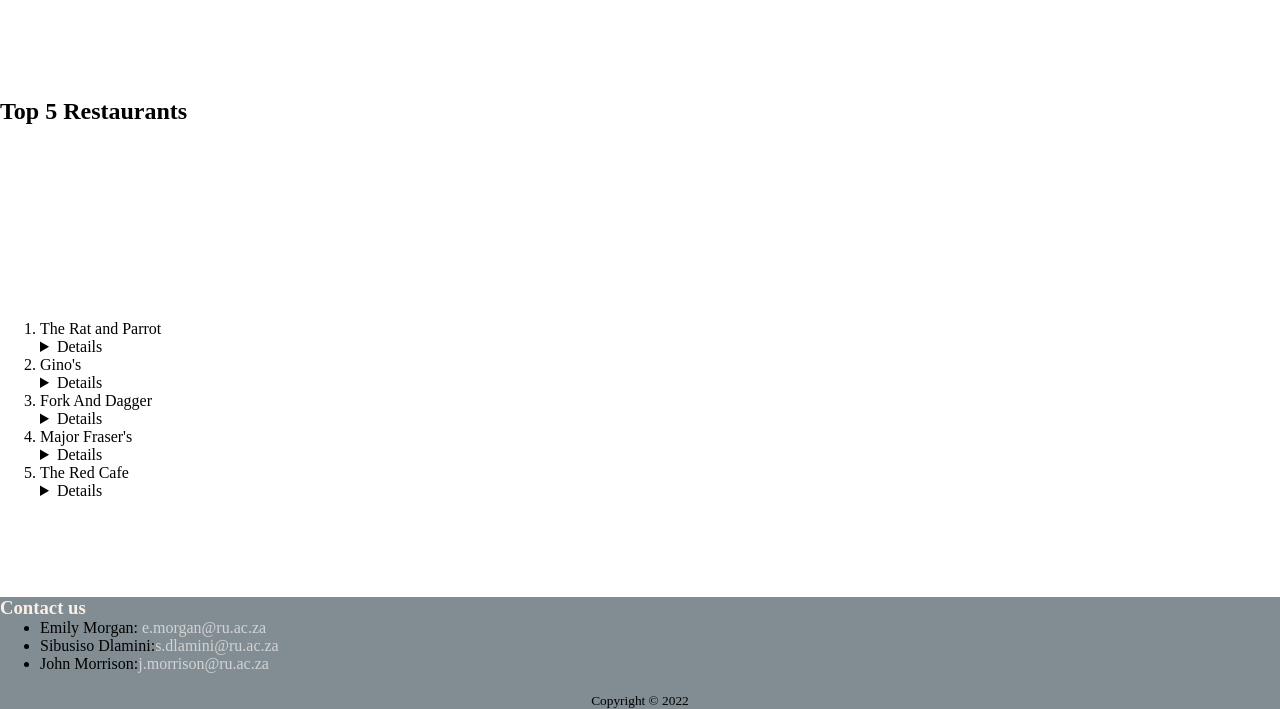
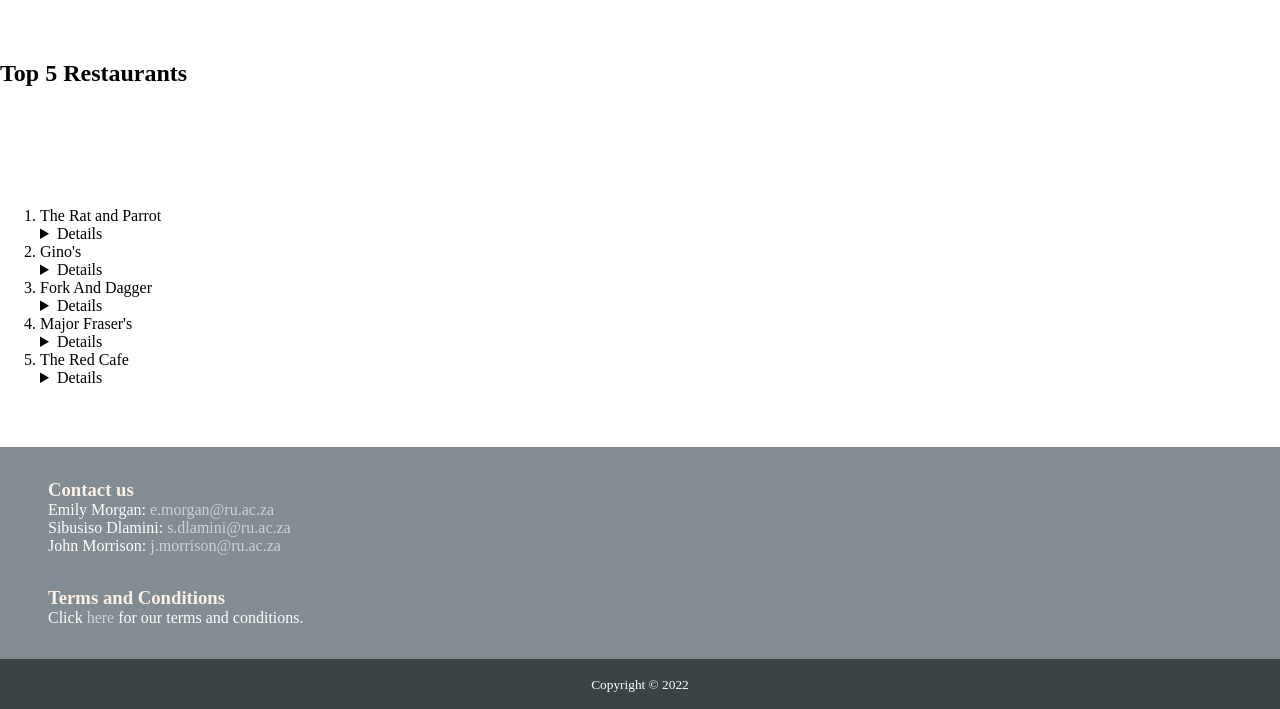
Before and after one commit to Sbu-05-exe/CSC301, a PHP site: page /Restaurant.html in a window 1280 px wide. Shown: the part 91-800 px from the top of the page. Run offline with PHP 8.4, Linux system fonts and the light colour scheme.

Commit message:
changed the footers to look all the same

```diff
--- a/Restaurant.html
+++ b/Restaurant.html
@@ -171,18 +171,26 @@
         </ol>
     </main>
     <footer>
+		<div class="footer-content">
+			<section class="contact-us">
+			<h3 id="contact-us-heading">Contact us</h3>
+			<ul>
+			<li>Emily Morgan: <a href="#"> e.morgan@ru.ac.za</a></li>
+			<li>Sibusiso Dlamini:<a href="#"> s.dlamini@ru.ac.za</a> </li>
+			<li>John Morrison:<a href="#"> j.morrison@ru.ac.za</a> </li>
+			</ul>
+			</section>
+			<section class="terms_and_conds">
 
-      <h3 id="contact-us-heading">Contact us</h3>
-      <ul>
-        <li>Emily Morgan: <a href="#">e.morgan@ru.ac.za</a></li>
-        <li>Sibusiso Dlamini:<a href="#">s.dlamini@ru.ac.za</a> </li>
-        <li>John Morrison:<a href="#">j.morrison@ru.ac.za</a> </li>
-      </ul>
-      <p style="text-align: center; ">
+			<h3>Terms and Conditions</h3>
+			<p>Click <a href="terms_and_conds.txt">here</a> for our terms and conditions.</p>
+			</section>
+		</div>
 
-        <br/>
-        <small>Copyright &copy; 2022</small>
-      </p>
+		<p class="copy-symbol">
+
+			<small >Copyright &copy; 2022</small>
+		</p>
     </footer>
 </body>
 </html>
--- a/style.css
+++ b/style.css
@@ -66,6 +66,8 @@ nav .menu li a:hover {
     display: flex;
     flex-direction: column;
     justify-content: center;
+    padding-top: 2rem;
+    padding-bottom: 2rem;
 }
 
 /* Styling newsletter*/
@@ -114,6 +116,13 @@ footer a {
     color: lightgrey;
 }
 
+footer a:hover {
+
+    color: linen;
+    transition: 0.3s;
+
+}
+
 footer section {
     padding: 1rem 2rem;
     color: white;
@@ -146,5 +155,6 @@ footer h3 {
 }
 
 .gutter {
-    padding: 0 10vw;
+    padding-left: 10vw;
+    padding-right: 10vw;
 }
```
Also changed, not shown: About.html (+19 -10 lines), Attractions.html (+14 -5 lines), README.md.
